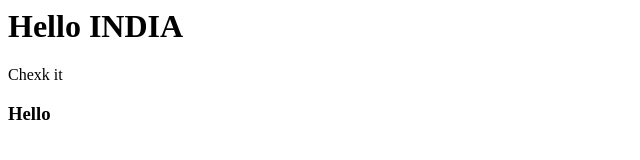
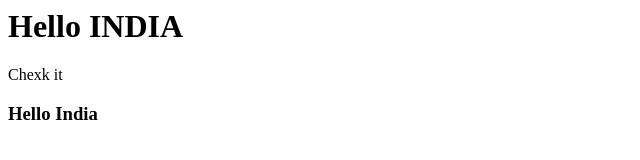
Before and after one commit to tahaabdurrab/apna-code, a plain HTML site: page index.html in a window 1280 px wide. Shown: the full height of the page, 0-640 px from the left. Drawn offline with Linux system fonts and the light colour scheme.

Commit message:
Updated index.html

```diff
--- a/index.html
+++ b/index.html
@@ -1,3 +1,3 @@
 <h1> Hello INDIA</h1>
 <p> Chexk it </p>
-<div><h3>Hello</h3></div>
+<div><h3>Hello India</h3></div>
```
